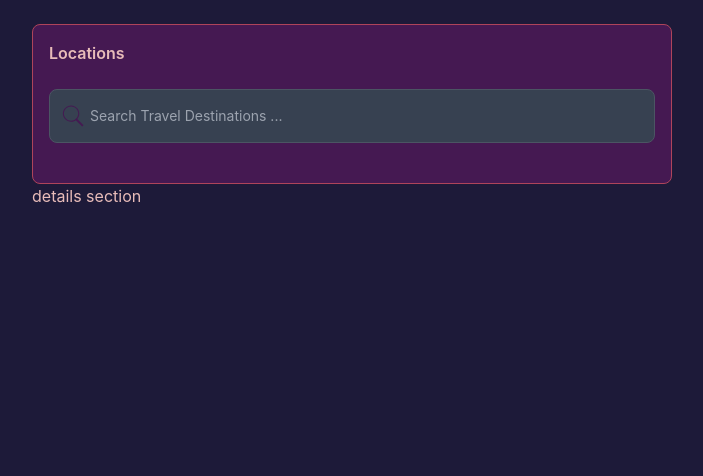
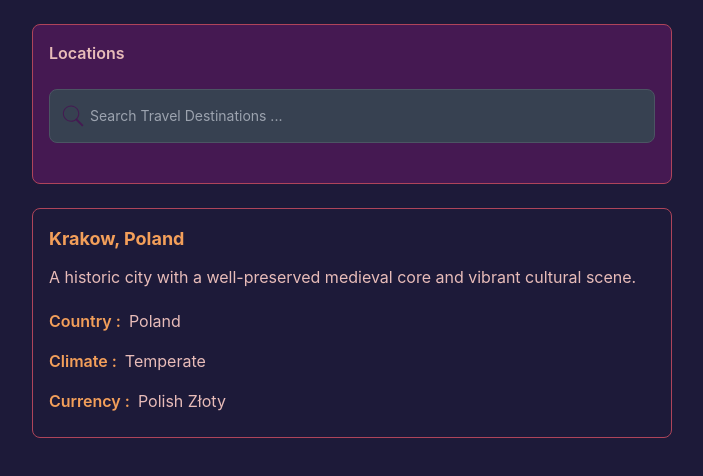
Before and after one commit to tannaz97shr/travel-destinations, a React (Create React App) app: page /destination/14 in a window 1280 px wide. Shown: the top 476 px of the page, without its empty margins (288-991 px from the left). Built offline with nearby package versions, Linux system fonts and the light colour scheme.

Commit message:
feat: complette display details

```diff
--- /dev/null
+++ b/src/components/DetailsSection/Info.tsx
@@ -0,0 +1,17 @@
+interface InfoProps {
+  label: string;
+  value: string;
+}
+
+function Info({ label, value }: InfoProps) {
+  return (
+    <div className="flex items-center my-2">
+      <span className="font-semibold text-custom-yellow capitalize">
+        {label} :
+      </span>
+      <span className="ml-2">{value}</span>
+    </div>
+  );
+}
+
+export default Info;
--- a/src/components/DetailsSection/index.tsx
+++ b/src/components/DetailsSection/index.tsx
@@ -1,6 +1,7 @@
 import { useQuery } from "@tanstack/react-query";
 import { useParams } from "react-router-dom";
 import { fetchDestinationById } from "../../APIs/destinations";
+import Info from "./Info";
 
 function Details() {
   let { destinationId } = useParams();
@@ -11,7 +12,23 @@ function Details() {
   });
   console.log("query", data);
   console.log("Details section", destinationId);
-  return <div>details section</div>;
+  return (
+    <div className="flex flex-col mt-6 p-4 border border-custom-pink rounded-lg">
+      <div className="font-bold text-custom-yellow text-lg mb-3">
+        {data?.destination?.name}
+      </div>
+      <div className="mb-3">{data?.destination?.description}</div>
+      {data?.destination?.country && (
+        <Info label={"country"} value={data?.destination?.country} />
+      )}
+      {data?.destination?.climate && (
+        <Info label={"climate"} value={data?.destination?.climate} />
+      )}
+      {data?.destination?.currency && (
+        <Info label={"currency"} value={data?.destination?.currency} />
+      )}
+    </div>
+  );
 }
 
 export default Details;
--- a/src/components/SearchSection/ListModal.tsx
+++ b/src/components/SearchSection/ListModal.tsx
@@ -10,23 +10,24 @@ interface ListModalProps {
 function ListModal({ locations, loading, resetInput }: ListModalProps) {
   console.log("is loading", loading);
   return (
-    <ul className="bg-primary border border-custom-purple p-2 mt-4 z-20">
+    <div className=" flex flex-col bg-primary border border-custom-purple p-2 mt-4 z-20">
       {loading ? (
         <div className="flex justify-center items-center">
           <IconLoading /> Loading...
         </div>
       ) : (
         locations.map((location: IDestination) => (
-          <li
+          <a
+            href={`/destination/${location.id}`}
             className="cursor-pointer my-2 px-3 py-2
           hover:bg-custom-purple hover:text-custom-yellow"
             key={location.id}
           >
-            <a href={`/destination/${location.id}`}>{location.name}</a>
-          </li>
+            {location.name}
+          </a>
         ))
       )}
-    </ul>
+    </div>
   );
 }
 
--- a/src/components/SearchSection/icons.tsx
+++ b/src/components/SearchSection/icons.tsx
@@ -37,7 +37,7 @@ export const IconLoading = (props: IconProps) => {
         cy="12"
         r="10"
         stroke="currentColor"
-        stroke-width="4"
+        strokeWidth="4"
       ></circle>
       <path
         className="opacity-75"
--- a/src/components/SearchSection/index.tsx
+++ b/src/components/SearchSection/index.tsx
@@ -70,6 +70,7 @@ function Search() {
             <IconSearch fill="#451952" />
           </div>
           <input
+            autoComplete="off"
             onChange={onInputChange}
             type="search"
             id="destination-search"
```
